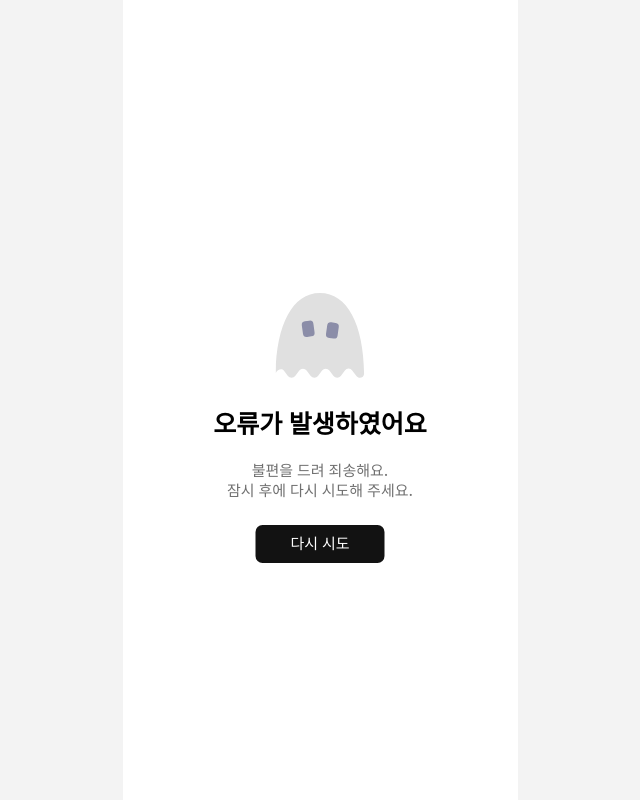
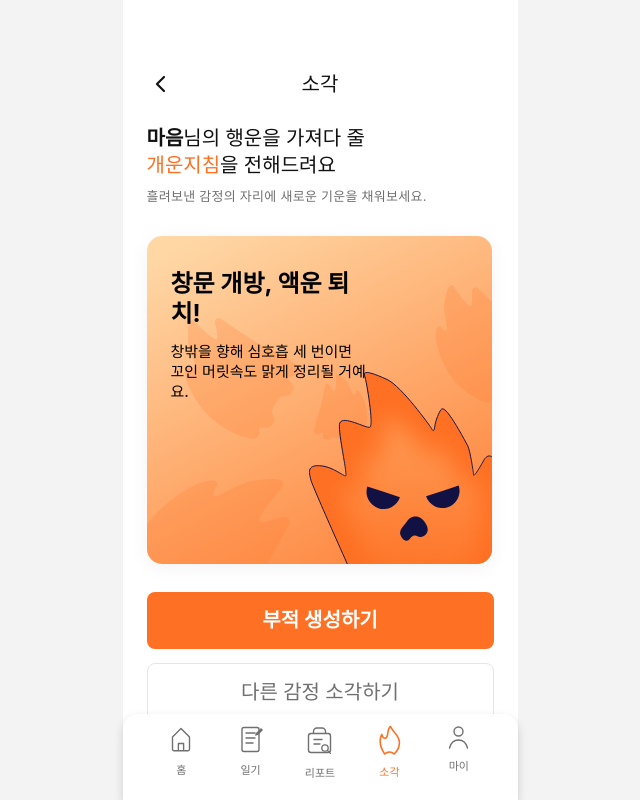
Before and after one commit to IT-Cotato/13th-Maeum-Bujeok-FE, a Next.js app: page /burn/fortune in a window 1280 px wide. Before the commit this address had no page. Shown: the whole page, without its empty margins (320-960 px from the left). Built offline with nearby package versions, Linux system fonts and the light colour scheme.

Commit message:
feat: 개운지침 화면 추가

```diff
--- /dev/null
+++ b/src/app/burn/fortune/page.tsx
@@ -0,0 +1,5 @@
+import BurnFortunePage from "@/features/burn/components/BurnFortunePage";
+
+export default function Page() {
+  return <BurnFortunePage />;
+}
--- /dev/null
+++ b/src/features/burn/components/BurnFortunePage.tsx
@@ -0,0 +1,161 @@
+import Image from "next/image";
+import Link from "next/link";
+import BottomNavigation from "@/components/layout/BottomNavigation";
+import { MAIN_NAVIGATION_ITEMS } from "@/constants/navigation";
+
+const FORTUNE_ASSETS = {
+  ash1: "/figma/burn/fortune-ash-1.svg",
+  ash2: "/figma/burn/fortune-ash-2.svg",
+  ash3: "/figma/burn/fortune-ash-3.svg",
+  ash4: "/figma/burn/fortune-ash-4.svg",
+  character: "/figma/burn/fortune-character.svg",
+} as const;
+
+export default function BurnFortunePage() {
+  return (
+    <main className="h-dvh overflow-hidden bg-gray-100 text-foreground">
+      <div className="relative mx-auto h-dvh w-full max-w-[395px] overflow-hidden bg-background px-6 pb-[calc(103px+env(safe-area-inset-bottom))] pt-[70px]">
+        <header className="grid grid-cols-[28px_1fr_28px] items-center">
+          <Link
+            aria-label="소각 입력 화면으로 돌아가기"
+            className="flex size-7 items-center justify-center"
+            href="/burn"
+          >
+            <BackIcon />
+          </Link>
+          <h1 className="text-center text-xl font-medium leading-[23px]">
+            소각
+          </h1>
+        </header>
+
+        <section className="mt-[27px]">
+          <h2 className="text-xl font-medium leading-[27px]">
+            <strong className="font-bold">마음</strong>님의 행운을 가져다 줄
+            <br />
+            <span className="text-orange-500">개운지침</span>을 전해드려요
+          </h2>
+          <p className="mt-[5px] text-[13px] leading-[25px] tracking-[0.02em] text-gray-500">
+            흘려보낸 감정의 자리에 새로운 기운을 채워보세요.
+          </p>
+        </section>
+
+        <FortuneCard />
+
+        <div className="absolute left-6 right-6 top-[592px] flex flex-col gap-3.5">
+          <button
+            className="flex h-[57px] items-center justify-center rounded-lg bg-orange-500 text-xl font-semibold leading-[23px] text-white"
+            type="button"
+          >
+            부적 생성하기
+          </button>
+          <Link
+            className="flex h-[58px] items-center justify-center rounded-lg border border-gray-200 bg-white text-xl font-medium leading-[23px] text-gray-500"
+            href="/burn"
+          >
+            다른 감정 소각하기
+          </Link>
+        </div>
+
+        <BottomNavigation activeValue="burn" items={MAIN_NAVIGATION_ITEMS} />
+      </div>
+    </main>
+  );
+}
+
+function FortuneCard() {
+  return (
+    <section className="absolute left-6 top-[236px] h-[328px] w-[345px] overflow-hidden rounded-[15px] shadow-[0_4px_20px_rgba(18,18,18,0.05)] [background:linear-gradient(152.39deg,var(--orange-200,#fed7a5)_5.4105%,var(--orange-500,#fe7023)_113.62%)]">
+      <FortuneAsset
+        className="left-[5px] top-[70px] h-[142.823px] w-[153.984px]"
+        imageClassName="h-[124.476px] w-[91.801px]"
+        rotate="rotate-[-58.98deg]"
+        src={FORTUNE_ASSETS.ash1}
+      />
+      <FortuneAsset
+        className="left-[-36px] top-[199px] h-[217.147px] w-[195.112px]"
+        imageClassName="h-[177.967px] w-[131.25px]"
+        rotate="rotate-[25.52deg]"
+        src={FORTUNE_ASSETS.ash2}
+      />
+      <FortuneAsset
+        className="left-[165px] top-[136px] h-[76.565px] w-[64.884px]"
+        imageClassName="h-[66.441px] w-[50.498px]"
+        rotate="rotate-[-166.21deg] -scale-y-100"
+        src={FORTUNE_ASSETS.ash3}
+      />
+      <FortuneAsset
+        className="left-[258px] top-[37px] h-[139.314px] w-[141.808px]"
+        imageClassName="h-[113.181px] w-[86.023px]"
+        rotate="rotate-[-48.72deg]"
+        src={FORTUNE_ASSETS.ash4}
+      />
+      <div className="absolute left-[163px] top-[136px] h-[237.254px] w-[191.919px]">
+        <div className="absolute inset-[-0.21%_-2.46%_-2.79%_-0.26%]">
+          <Image
+            alt=""
+            className="object-fill"
+            draggable={false}
+            fill
+            src={FORTUNE_ASSETS.character}
+            unoptimized
+          />
+        </div>
+      </div>
+      <div className="absolute left-6 top-[33px] w-[206px]">
+        <h3 className="text-2xl font-bold leading-[30px] text-black">
+          창문 개방, 액운 퇴치!
+        </h3>
+        <p className="mt-[13px] text-[15px] font-medium leading-5 text-black">
+          창밖을 향해 심호흡 세 번이면
+          <br />
+          꼬인 머릿속도 맑게 정리될 거예요.
+        </p>
+      </div>
+    </section>
+  );
+}
+
+type FortuneAssetProps = {
+  className: string;
+  imageClassName: string;
+  rotate: string;
+  src: string;
+};
+
+function FortuneAsset({
+  className,
+  imageClassName,
+  rotate,
+  src,
+}: FortuneAssetProps) {
+  return (
+    <div className={`absolute flex items-center justify-center ${className}`}>
+      <div className={`flex-none ${rotate}`}>
+        <div className={`relative ${imageClassName}`}>
+          <Image
+            alt=""
+            className="object-fill"
+            draggable={false}
+            fill
+            src={src}
+            unoptimized
+          />
+        </div>
+      </div>
+    </div>
+  );
+}
+
+function BackIcon() {
+  return (
+    <svg aria-hidden="true" className="size-7" fill="none" viewBox="0 0 28 28">
+      <path
+        d="M17 7 10 14l7 7"
+        stroke="currentColor"
+        strokeLinecap="round"
+        strokeLinejoin="round"
+        strokeWidth="2.2"
+      />
+    </svg>
+  );
+}
```
